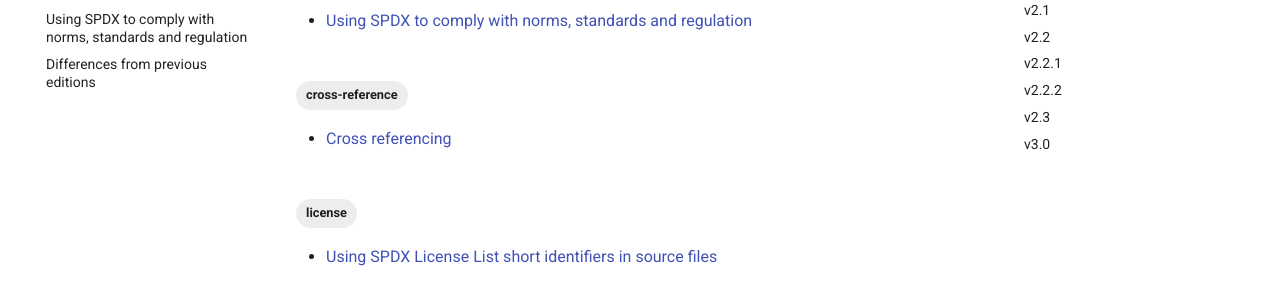
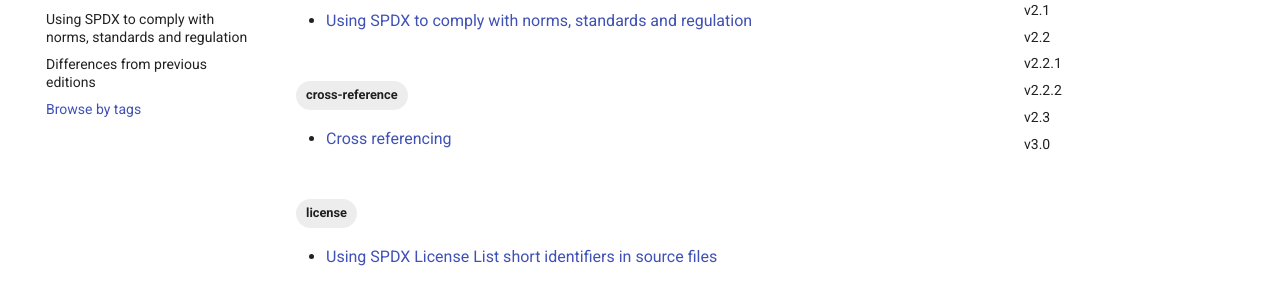
Before and after one commit to spdx/using, an MkDocs documentation site: the page built from docs/tags.md, in a window 1280 px wide. Shown: the part 290-583 px from the top of the page. Built offline with MkDocs 1.6.1 and Material for MkDocs 9.7.7, drawn with Linux system fonts in a browser that asks for light colours; comment, search, counter and statistics services are not loaded.

Commit message:
Add tags page
Signed-off-by: Arthit Suriyawongkul <arthit@gmail.com>

```diff
--- a/mkdocs.yml
+++ b/mkdocs.yml
@@ -43,3 +43,4 @@ nav:
   - "Using SPDX License List short identifiers in source files": using-spdx-short-id-in-source-files.md
   - "Using SPDX to comply with norms, standards and regulation": using-spdx-to-comply-with-norms.md
   - "Differences from previous editions": diffs-from-previous-editions.md
+  - "Browse by tags": tags.md
```
